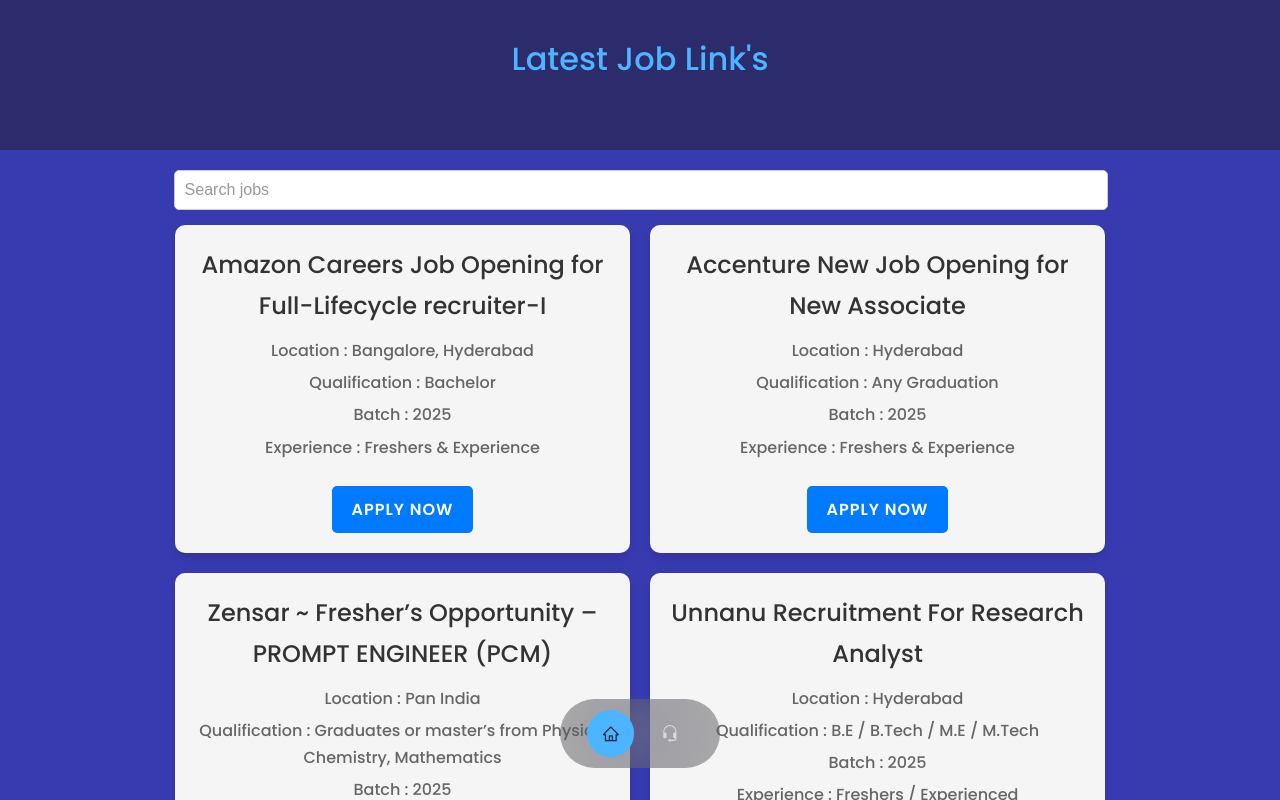
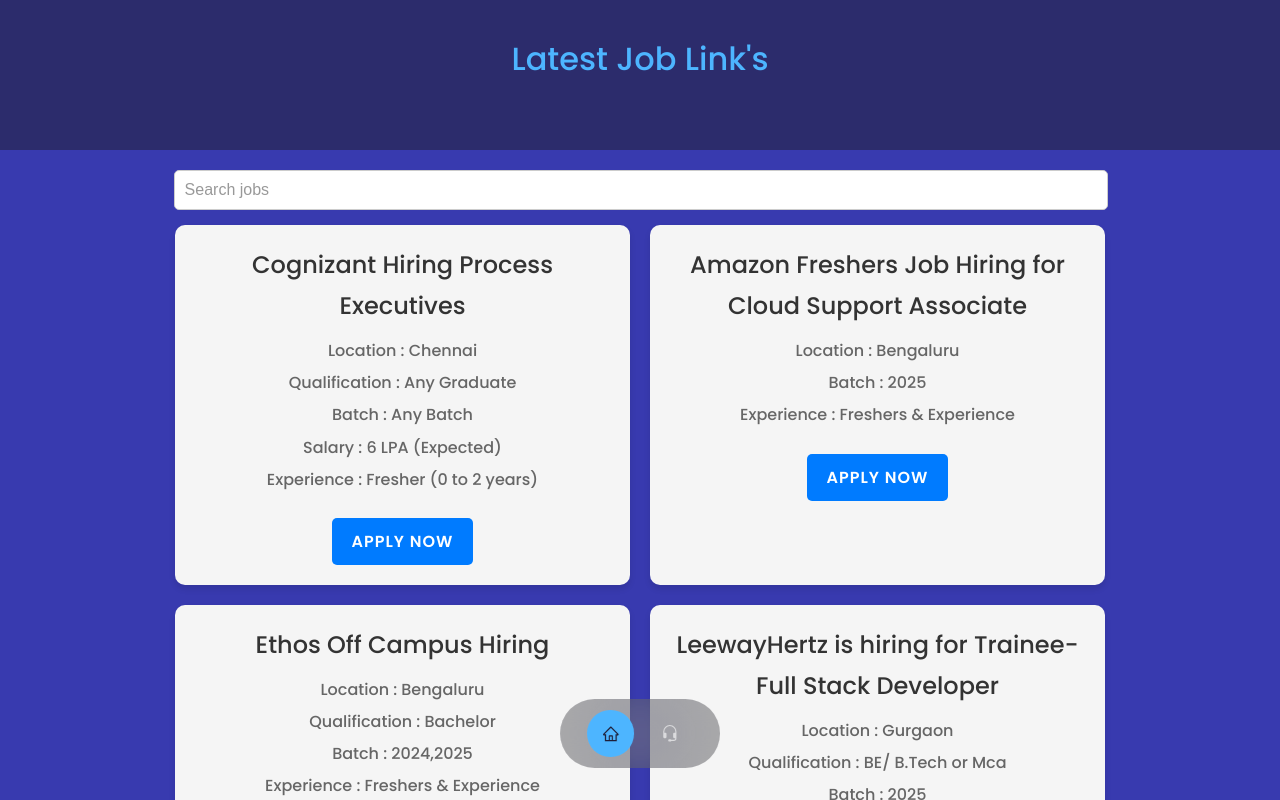
Before and after one commit to krankit5914/latest_job_notifications, a React (Create React App) app: page / in a window 1280 px wide. Shown: the top 800 px of the page. Built offline with nearby package versions, Linux system fonts and the light colour scheme.

Commit message:
update latest links

```diff
--- a/src/dummydata.js
+++ b/src/dummydata.js
@@ -44,6 +44,47 @@
   //   Experience: "Experience : Fresher",
   //   link: "",
   // },
+  // {
+  //   Name: "apple",
+  //   Location: "Location : Bengaluru",
+  //   Qualification: " Qualification : Bachelor",
+  //   Batch: "Batch : 2018/ 2019/ 2020/ 2021/ 2022/ 2023/ 2024 ",
+  //   Salary: "Salary : Up to 6 LPA (Expected)",
+  //   Experience: "Experience : Fresher",
+  //   link: "",
+  // },
+  {
+    Name: "Cognizant Hiring Process Executives",
+    Location: "Location : Chennai",
+    Qualification: " Qualification : Any Graduate",
+    Batch: "Batch : Any Batch",
+    Salary: "Salary : 6 LPA (Expected)",
+    Experience: "Experience : Fresher (0 to 2 years)",
+    link: "https://careers.cognizant.com/global-en/jobs/00062103982/process-executive-data/",
+  },
+  {
+    Name: "Amazon Freshers Job Hiring for Cloud Support Associate",
+    Location: "Location : Bengaluru",
+    Batch: "Batch : 2025 ",
+    Experience: "Experience : Freshers & Experience",
+    link: "https://www.amazon.jobs/en-gb/jobs/2856836/cloud-support-associate",
+  },
+  {
+    Name: "Ethos Off Campus Hiring",
+    Location: "Location : Bengaluru",
+    Qualification: " Qualification : Bachelor",
+    Batch: "Batch : 2024,2025 ",
+    Experience: "Experience : Freshers & Experience",
+    link: "https://job-boards.greenhouse.io/ethoslife/jobs/7488744002",
+  },
+  {
+    Name: "LeewayHertz is hiring for Trainee-Full Stack Developer",
+    Location: "Location : Gurgaon",
+    Qualification: " Qualification : BE/ B.Tech or Mca",
+    Batch: "Batch : 2025 ",
+    Experience: "Experience : 0-1 year",
+    link: "https://leewayhertz.zohorecruit.in/jobs/Careers/32567000016892245/Trainee-Full-Stack-Developer?source=CareerSite",
+  },
   {
     Name: "Amazon Careers Job Opening for Full-Lifecycle recruiter-I",
     Location: "Location : Bangalore, Hyderabad",
```
